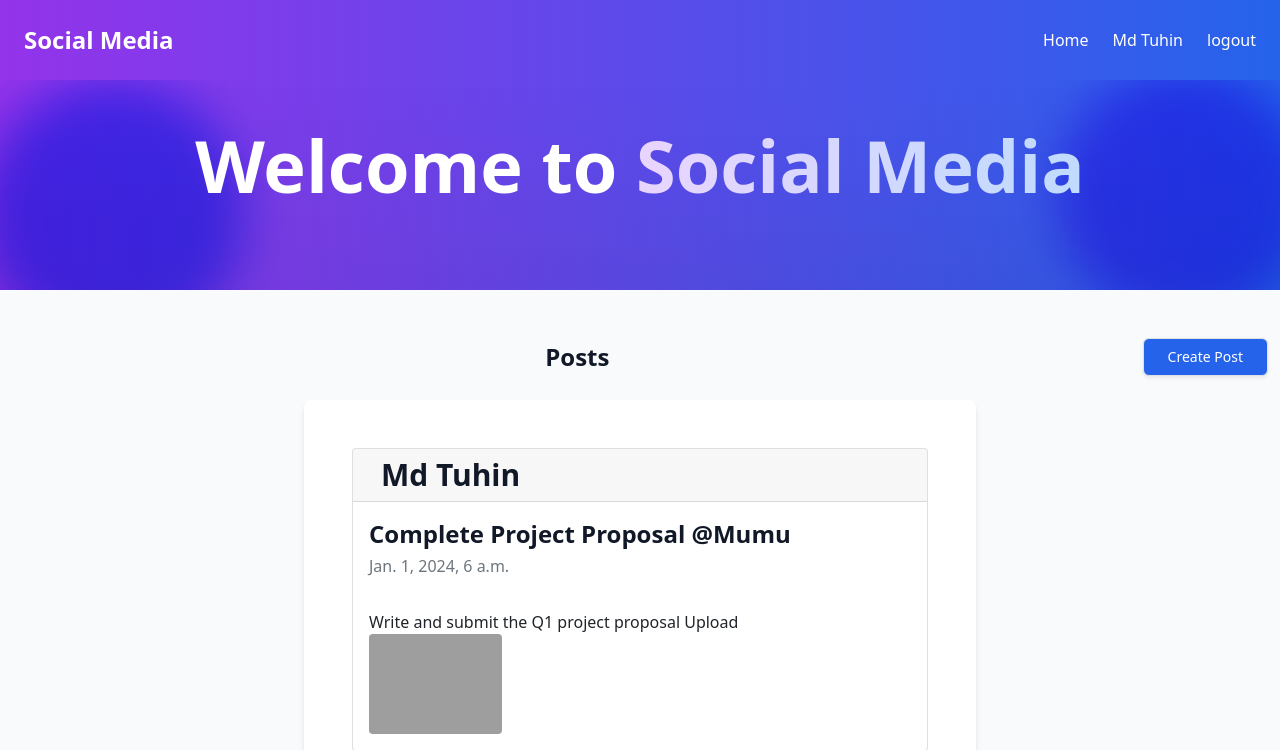
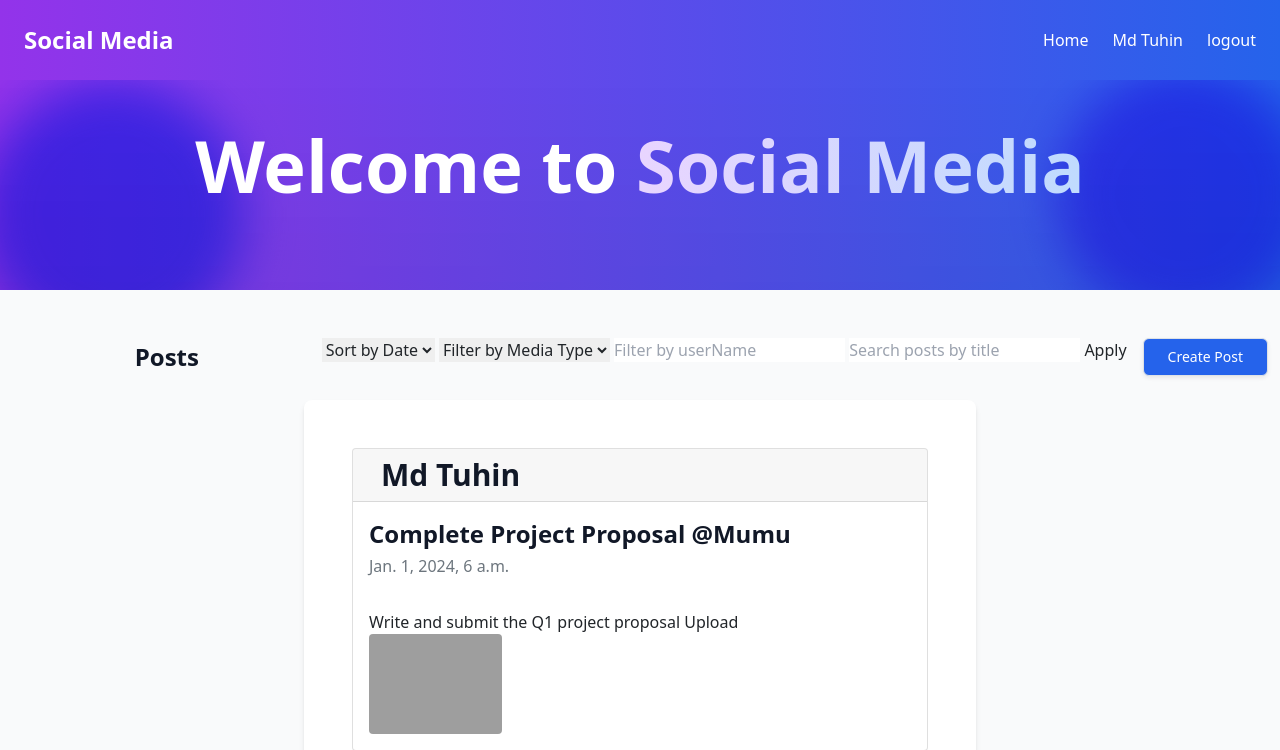
Before and after one commit to tmariful1212/Assignment25, a Django app: template userApps/templates/userApps/homepage.html in a window 1280 px wide. Shown: the top 750 px of the page. Run offline with Django 5.2, Linux system fonts and the light colour scheme; the template is opened without the code that fills it: values that come from a table or form of the project are taken from there, others are empty; data comes from the database, SQL or seed files in the repository; both versions use the stored data as it was after the commit; some libraries are stand-ins or nearby versions; grey boxes are pictures that could not be loaded.

Commit message:
first commit

```diff
--- a/userApps/models.py
+++ b/userApps/models.py
@@ -16,3 +16,16 @@ class UserInformation(models.Model):
     user = models.ForeignKey(User, on_delete=models.CASCADE, related_name='addInfo', null= True, blank=True)
     def __str__(self):
        return f"{self.fullName}"
+
+
+class Category(models.Model):
+    name = models.CharField(max_length=20)
+
+    def _str_(self):
+        return self.name
+
+class Tag(models.Model):
+    name = models.CharField(max_length=20)
+
+    def _str_(self):
+        return self.name
--- a/userApps/templates/userApps/homepage.html
+++ b/userApps/templates/userApps/homepage.html
@@ -41,7 +41,22 @@
 
 <div class="mb-6 flex justify-between items-center">
     <h1 class="text-2xl font-bold text-gray-900 mx-auto">Posts</h1>
-    <div class="space-x-4">
+    <div class="space-x-4 d-flex justify-content-between">
+        <form method="get">
+            <select name="date">
+                <option value="">Sort by Date</option>
+                <option value="newest">Newest</option>
+                <option value="oldest">Oldest</option>
+            </select>
+            <select name="media">
+                <option value="">Filter by Media Type</option>
+                <option value="images">With Images</option>
+                <option value="text">Text Only</option>
+            </select>
+            <input type="text" name="author" placeholder="Filter by userName">
+            <input type="text" name="q" placeholder="Search posts by title">
+            <button type="submit">Apply</button>
+        </form>
         <a href="{% url 'createPost' %}" class="inline-flex items-center px-4 py-2 border border-transparent rounded-md shadow-sm text-sm font-medium text-white bg-blue-600 hover:bg-blue-700 focus:outline-none focus:ring-2 focus:ring-offset-2 focus:ring-blue-500">Create Post</a>
         {% comment %} <a href="#" class="inline-flex items-center px-4 py-2 border border-transparent rounded-md shadow-sm text-sm font-medium text-white bg-blue-600 hover:bg-blue-700 focus:outline-none focus:ring-2 focus:ring-offset-2 focus:ring-blue-500">Create Task</a> {% endcomment %}
 
```
Also changed, not shown: userApps/views.py (+29 -1 lines), db.sqlite3.
